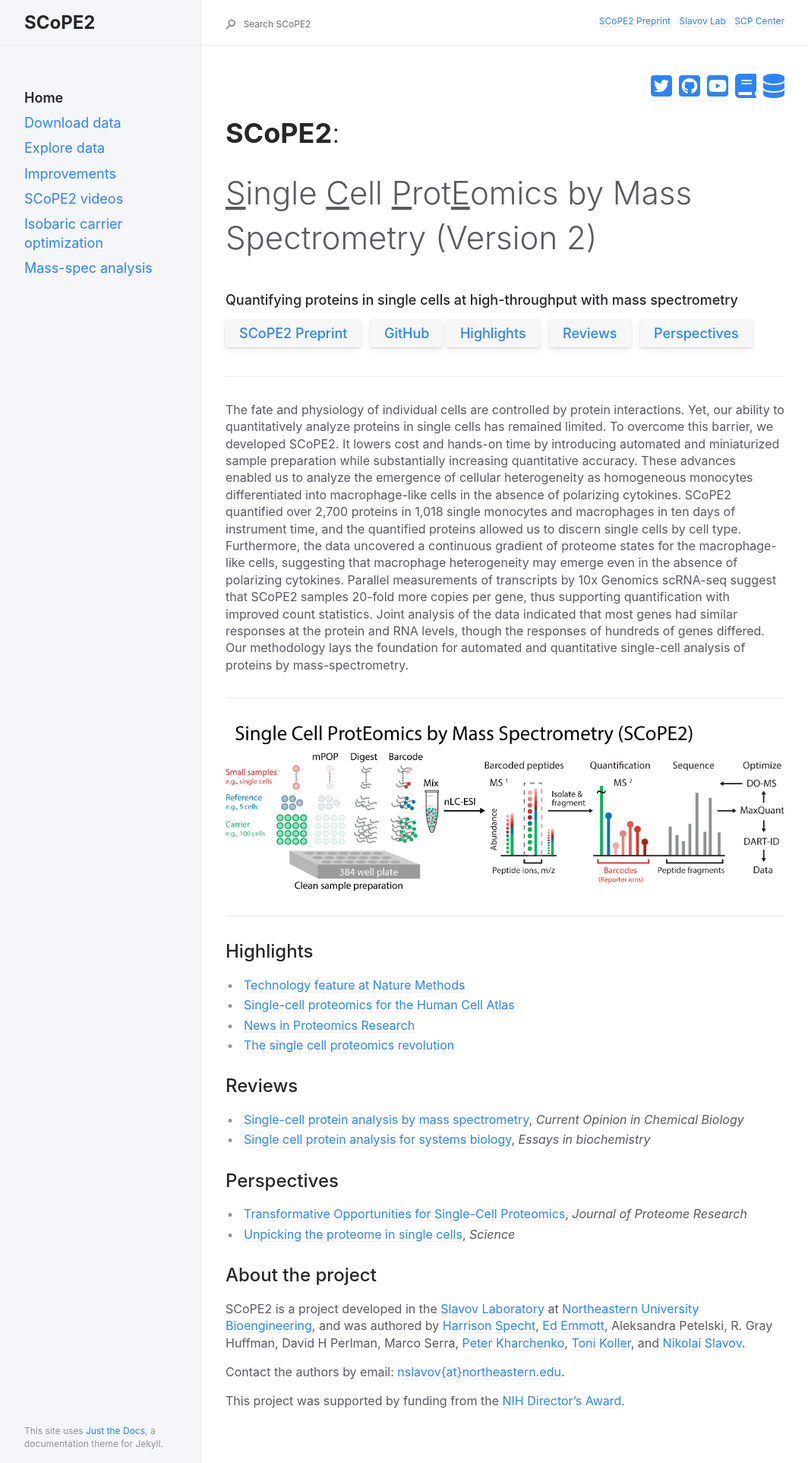
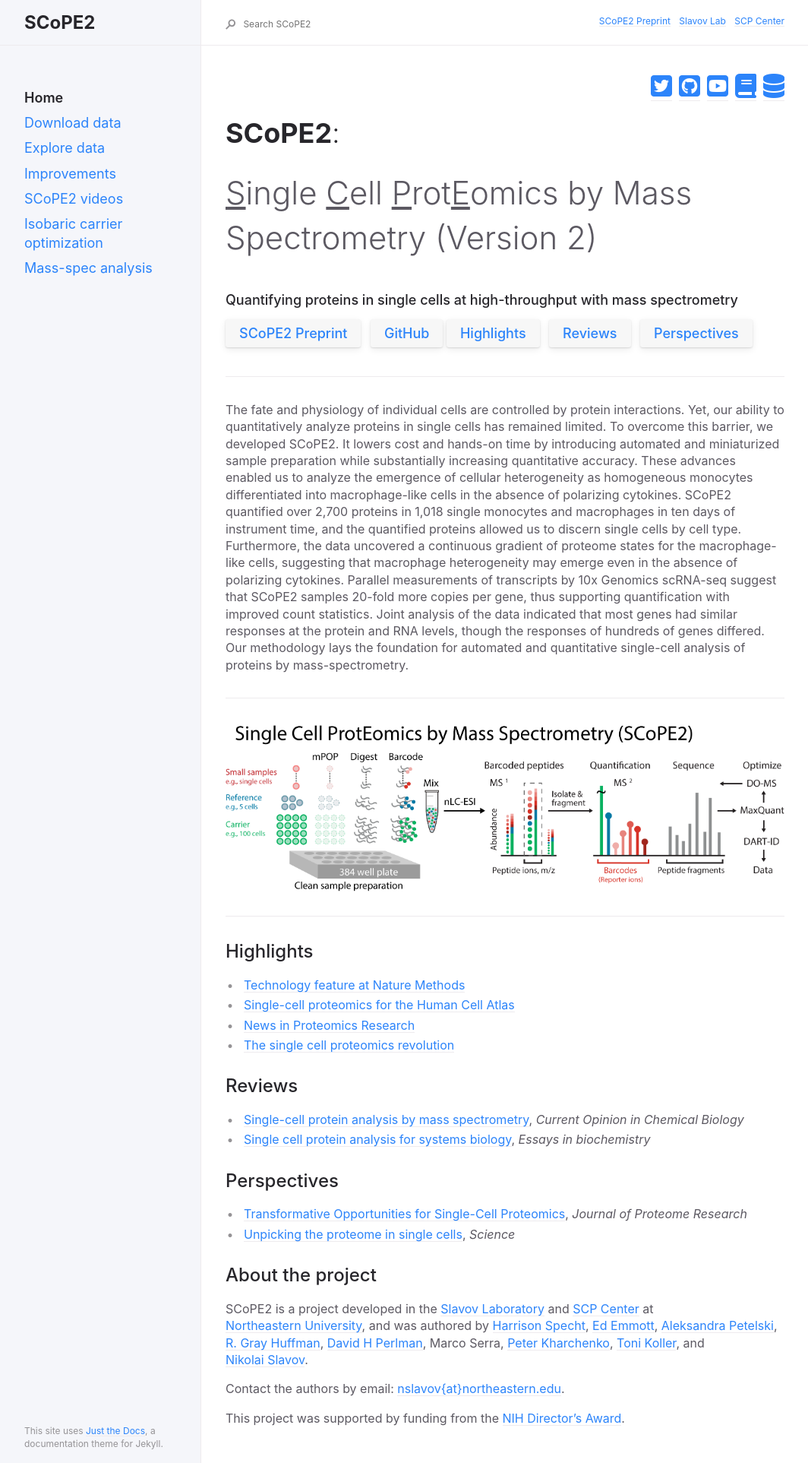
Before and after one commit to SlavovLab/SCoPE2, a Jekyll site: the page built from docs/index.md, in a window 1280 px wide. Shown: the whole page at 76% size, without its empty margins (91-1155 px from the left). Built offline with Jekyll 4.4.1, drawn with Linux system fonts in a browser that asks for light colours; nearby versions of some CDN libraries.

Commit message:
Update index.md

```diff
--- a/docs/index.md
+++ b/docs/index.md
@@ -51,7 +51,8 @@ The fate and physiology of individual cells are controlled by protein interactio
 
 ## About the project
 
-SCoPE2 is a project developed in the [Slavov Laboratory](http://slavovlab.net) at [Northeastern University](https://www.northeastern.edu/) [Bioengineering](http://www.bioe.neu.edu/), and was authored by [Harrison Specht](http://harrisonspecht.com), [Ed Emmott](http://edemmott.co.uk/), Aleksandra Petelski, R. Gray Huffman, David H Perlman, Marco Serra, [Peter Kharchenko](http://pklab.med.harvard.edu/), [Toni Koller](http://slavovlab.net/people.htm), and [Nikolai Slavov](https://coe.northeastern.edu/people/slavov-nikolai/).
+SCoPE2 is a project developed in the [Slavov Laboratory](http://slavovlab.net) and [SCP Center](http://center.single-cell.net) at [Northeastern University](https://www.northeastern.edu/), and was authored by [Harrison Specht](http://harrisonspecht.com), [Ed Emmott](http://edemmott.co.uk/), [Aleksandra Petelski](http://slavovlab.net/people.htm), [R. Gray Huffman](http://slavovlab.net/people.htm), [David H Perlman](http://slavovlab.net/people.htm), Marco Serra, [Peter Kharchenko](http://pklab.med.harvard.edu/), [Toni Koller](http://slavovlab.net/people.htm), and [Nikolai Slavov](https://coe.northeastern.edu/people/slavov-nikolai/).
+
 
 Contact the authors by email: [nslavov\{at\}northeastern.edu](mailto:nslavov@northeastern.edu).
 
```
